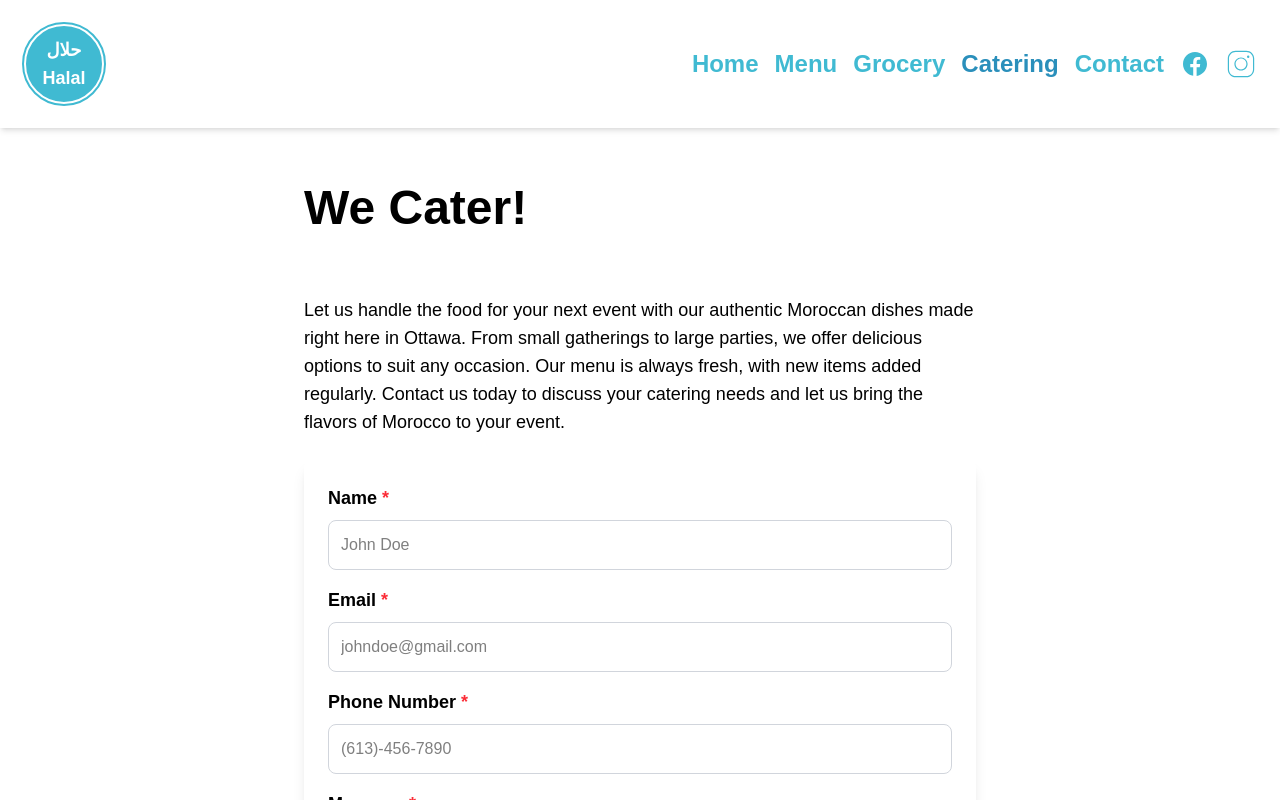
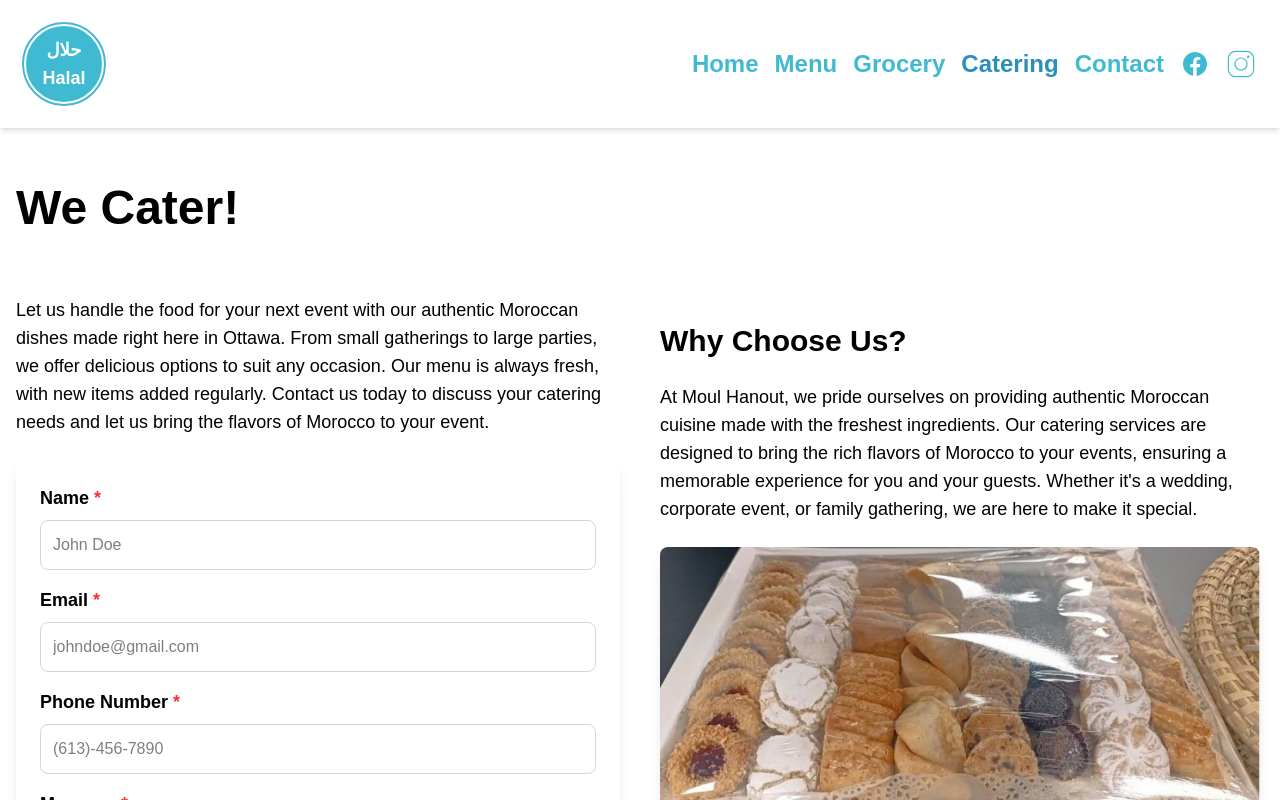
Before and after one commit to abdullahmorrison/moul-hanout, a Next.js app: page /catering in a window 1280 px wide. Shown: the top 800 px of the page. Built offline with nearby package versions, Linux system fonts and the light colour scheme.

Commit message:
catering page tweaks

```diff
--- a/src/app/catering/page.tsx
+++ b/src/app/catering/page.tsx
@@ -2,7 +2,7 @@ import Image from 'next/image';
 
 export default function Catering() {
   return (
-    <div className="flex items-center justify-center p-4 flex-wrap gap-6">
+    <div className="flex items-center justify-center p-4 max-lg:flex-wrap gap-10">
       <div className="flex flex-col">
         <h2 className="mt-10 text-5xl font-bold md:my-10">We Cater!</h2>
         <p className="my-6 max-w-2xl text-lg">
@@ -77,13 +77,13 @@ export default function Catering() {
           </button>
         </form>
       </div>
-      <div className="flex flex-col space-y-6 p-10">
+      <div className="flex flex-col space-y-6">
         <h2 className="text-3xl font-semibold">Why Choose Us?</h2>
         <p className="max-w-2xl text-lg">
           At Moul Hanout, we pride ourselves on providing authentic Moroccan
           cuisine made with the freshest ingredients. Our catering services are
           designed to bring the rich flavors of Morocco to your events, ensuring
-          a memorable experience for you and your guests. Whether it's a
+          a memorable experience for you and your guests. Whether it&apos;s a
           wedding, corporate event, or family gathering, we are here to make it
           special.
         </p>
```
